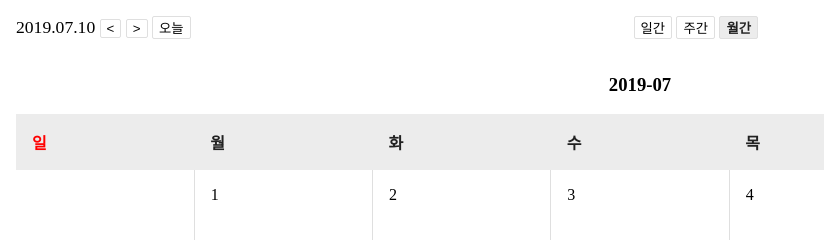
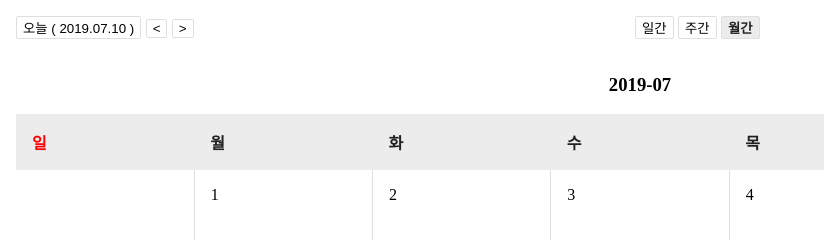
Before and after one commit to starr9622/web_calender, a plain HTML site: page index.html in a window 1280 px wide. Shown: the top 240 px of the page, 0-824 px from the left. Drawn offline with Linux system fonts and the light colour scheme.

Commit message:
> 최종커밋

```diff
--- a/css/header.css
+++ b/css/header.css
@@ -3,15 +3,16 @@ header {
   display: flex;
   padding-bottom: 1rem;
 }
-header > section:nth-child(2){
+header > section:nth-child(2) {
   margin: auto;
 }
-button{
+button {
   border: 1px solid #dfdfdf;
   background-color: #ffffff;
   border-radius: 2px;
+  cursor: pointer;
 }
-.seleteBtn{
+.seleteBtn {
   background-color: #ececec;
   color: #212121;
   font-weight: bold;
--- a/css/popup.css
+++ b/css/popup.css
@@ -43,6 +43,7 @@
   right: 0;
   top: 0;
   padding: 0.9rem;
+  cursor: pointer;
 }
 .inputForm {
   padding: 1rem;
--- a/css/table.css
+++ b/css/table.css
@@ -90,4 +90,5 @@ td {
   padding: 0.25rem 0.5rem;
   box-sizing: border-box;
   margin-bottom: 0.2rem;
+  cursor: pointer;
 }
--- a/index.html
+++ b/index.html
@@ -31,10 +31,11 @@
   <body>
     <header>
       <section>
-        <label id="today"></label>
+        <button onclick="todayAction()">
+          오늘 ( <label id="today"></label> )
+        </button>
         <button onclick="prebtnAction()"><</button>
         <button onclick="nextbtnAction()">></button>
-        <button onclick="todayAction()">오늘</button>
       </section>
 
       <section>
--- a/js/rendering.js
+++ b/js/rendering.js
@@ -6,12 +6,13 @@ if (temp[1]) {
   tabIndex = data[1];
 }
 
+const memobgc = ["bg_c_1", "bg_c_2", "bg_c_3", "bg_c_4", "bg_c_5"];
+
 let selectMonth = moment().format("YYYY-MM");
 let selectWeek = moment().format("YYYY-MM-DD");
 let keylist = [];
 let memoItems = [];
 let weekTitle = ["일", "월", "화", "수", "목", "금", "토"];
-const memobgc = ["bg_c_1", "bg_c_2", "bg_c_3", "bg_c_4", "bg_c_5"];
 let selectMemoIndex = 0;
 
 $(document).ready(function() {
```
Also changed, not shown: 1 other file. Lines whose indentation alone changed are shown as unchanged.
